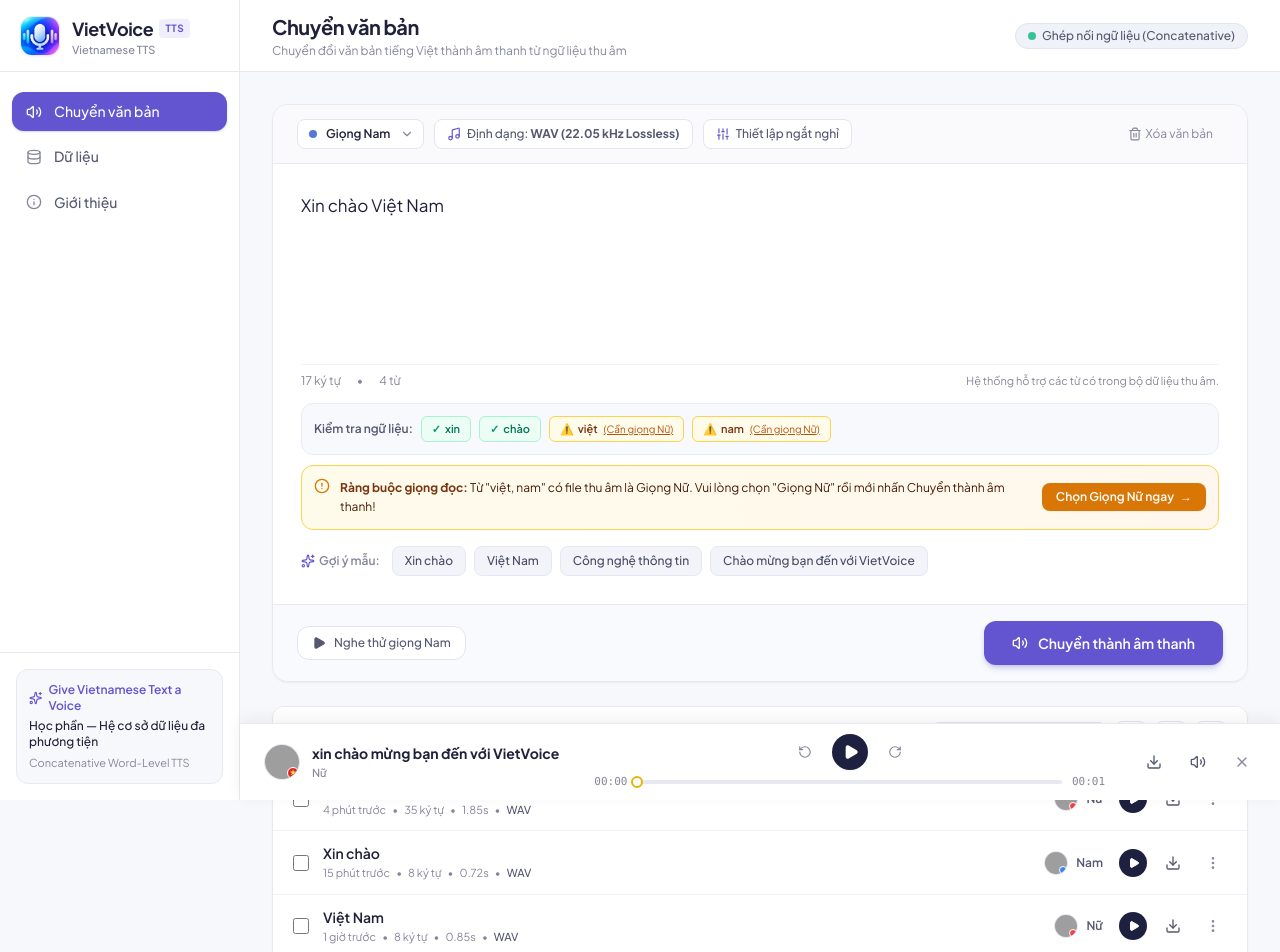
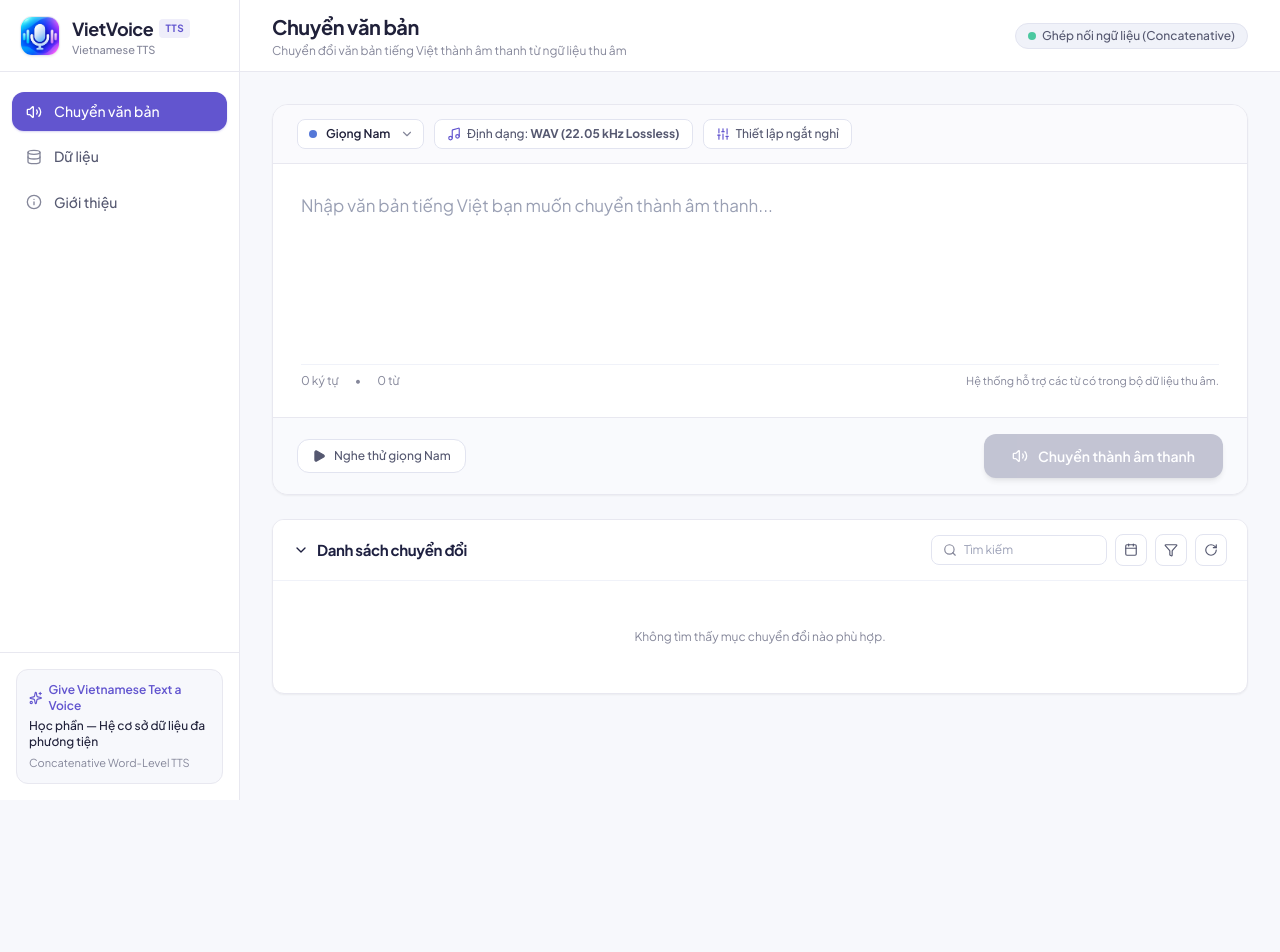
Before and after one commit to NhuYtech/VietVoice, a React (Vite) app: page / in a window 1280 px wide. Shown: the top 952 px of the page. After the commit the page ends 800 px from the top, so only its background shows below. Built offline with nearby package versions, Linux system fonts and the light colour scheme; grey boxes are pictures that could not be loaded.

Commit message:
refactor: remove voice avatars, clear all mock data, and remove voice constraint warning & sample suggestions

```diff
--- a/src/App.tsx
+++ b/src/App.tsx
@@ -23,7 +23,7 @@ import { NotificationModal, type NotificationModalData } from './components/Noti
 
 export const App: React.FC = () => {
   const [currentTab, setCurrentTab] = useState<NavTab>('tts');
-  const [inputText, setInputText] = useState('Xin chào Việt Nam');
+  const [inputText, setInputText] = useState('');
   const [selectedVoice, setSelectedVoice] = useState<'Nam' | 'Nữ'>('Nam');
   const [isConverting, setIsConverting] = useState(false);
   const [activeResult, setActiveResult] = useState<SynthResult | null>(null);
@@ -36,7 +36,7 @@ export const App: React.FC = () => {
 
   // Track âm thanh đang phát ở thanh player cố định cuối trang
   const [playerTrack, setPlayerTrack] = useState<PlayerTrack | null>(null);
-  const [isPlayerOpen, setIsPlayerOpen] = useState(true);
+  const [isPlayerOpen, setIsPlayerOpen] = useState(false);
 
   // Tải danh sách ngữ liệu từ IndexedDB và manifest ban đầu
   const loadCorpus = useCallback(async () => {
@@ -65,6 +65,9 @@ export const App: React.FC = () => {
         filename: list[0].filename,
       });
       setIsPlayerOpen(true);
+    } else {
+      setPlayerTrack(null);
+      setIsPlayerOpen(false);
     }
   }, []);
 
--- a/src/components/BottomAudioPlayer.tsx
+++ b/src/components/BottomAudioPlayer.tsx
@@ -193,35 +193,8 @@ export const BottomAudioPlayer: React.FC<BottomAudioPlayerProps> = ({
 
   return (
     <div className="fixed bottom-0 left-0 md:left-[240px] right-0 z-40 bg-white border-t border-[#E8E8F0] shadow-[0_-4px_16px_rgba(0,0,0,0.06)] px-4 sm:px-6 py-2.5 flex items-center justify-between min-h-[68px] select-none">
-      {/* 1. Bên trái: Avatar + Tên bản ghi + Giọng (Nam / Nữ) */}
+      {/* 1. Bên trái: Tên bản ghi + Giọng (Nam / Nữ) */}
       <div className="flex items-center gap-3 min-w-0 max-w-[260px] sm:max-w-[320px] md:max-w-[360px] shrink-0">
-        <div className="relative w-9 h-9 rounded-full overflow-hidden bg-[#F0F2F9] shrink-0 border border-[#E2E4F0]">
-          {isFemale ? (
-            <img
-              src="https://images.unsplash.com/photo-1573496359142-b8d87734a5a2?w=100&auto=format&fit=crop&q=80"
-              alt="Giọng Nữ"
-              className="w-full h-full object-cover"
-              onError={(e) => {
-                (e.currentTarget as HTMLElement).style.display = 'none';
-              }}
-            />
-          ) : (
-            <img
-              src="https://images.unsplash.com/photo-1535713875002-d1d0cf377fde?w=100&auto=format&fit=crop&q=80"
-              alt="Giọng Nam"
-              className="w-full h-full object-cover"
-              onError={(e) => {
-                (e.currentTarget as HTMLElement).style.display = 'none';
-              }}
-            />
-          )}
-
-          {/* Badge cờ Việt Nam đỏ sao vàng ở góc avatar */}
-          <span className="absolute bottom-0 right-0 w-3 h-3 rounded-full bg-red-600 border border-white flex items-center justify-center text-[7px] text-yellow-300 font-bold leading-none">
-            ★
-          </span>
-        </div>
-
         <div className="min-w-0 flex-1">
           <div
             className="font-bold text-xs md:text-sm text-[#20213A] truncate leading-tight"
@@ -229,8 +202,13 @@ export const BottomAudioPlayer: React.FC<BottomAudioPlayerProps> = ({
           >
             {track.text}
           </div>
-          <div className="text-[11px] text-[#85879A] mt-0.5 font-medium">
-            {isFemale ? 'Nữ' : 'Nam'}
+          <div className="text-[11px] text-[#85879A] mt-0.5 font-medium flex items-center gap-1.5">
+            <span
+              className={`w-1.5 h-1.5 rounded-full ${
+                isFemale ? 'bg-[#B16BC1]' : 'bg-[#5578D8]'
+              }`}
+            />
+            <span>{isFemale ? 'Nữ' : 'Nam'}</span>
           </div>
         </div>
       </div>
--- a/src/components/ConversionHistory.tsx
+++ b/src/components/ConversionHistory.tsx
@@ -409,36 +409,15 @@ export const ConversionHistory: React.FC<ConversionHistoryProps> = ({
                     </div>
                   </div>
 
-                  {/* Middle Side: Speaker Avatar & Name (Chỉ hiển thị Nam hoặc Nữ) */}
-                  <div className="hidden sm:flex items-center gap-2 shrink-0 px-4">
-                    <div className="relative w-6 h-6 rounded-full overflow-hidden bg-[#F0F2F9] flex items-center justify-center border border-[#E2E4F0]">
-                      {isFemale ? (
-                        <img
-                          src="https://images.unsplash.com/photo-1573496359142-b8d87734a5a2?w=100&auto=format&fit=crop&q=80"
-                          alt="Nữ"
-                          className="w-full h-full object-cover"
-                          onError={(e) => {
-                            (e.currentTarget as HTMLElement).style.display = 'none';
-                          }}
-                        />
-                      ) : (
-                        <img
-                          src="https://images.unsplash.com/photo-1535713875002-d1d0cf377fde?w=100&auto=format&fit=crop&q=80"
-                          alt="Nam"
-                          className="w-full h-full object-cover"
-                          onError={(e) => {
-                            (e.currentTarget as HTMLElement).style.display = 'none';
-                          }}
-                        />
-                      )}
-                      {/* Mic Status Dot */}
-                      <span
-                        className={`absolute bottom-0 right-0 w-2 h-2 rounded-full border border-white ${
-                          isFemale ? 'bg-red-500' : 'bg-blue-500'
-                        }`}
-                      />
-                    </div>
-                    <span className="text-xs font-semibold text-[#555870]">
+                  {/* Middle Side: Speaker Name (Chỉ hiển thị Nam hoặc Nữ) */}
+                  <div className="hidden sm:flex items-center shrink-0 px-4">
+                    <span
+                      className={`text-xs font-semibold px-2 py-0.5 rounded-md ${
+                        isFemale
+                          ? 'bg-[#B16BC1]/10 text-[#B16BC1]'
+                          : 'bg-[#5578D8]/10 text-[#5578D8]'
+                      }`}
+                    >
                       {isFemale ? 'Nữ' : 'Nam'}
                     </span>
                   </div>
--- a/src/components/CorpusView.tsx
+++ b/src/components/CorpusView.tsx
@@ -55,8 +55,6 @@ export const CorpusView: React.FC<CorpusViewProps> = ({
         isMock: false,
       };
     }),
-    // Mock entries
-    ...MOCK_CORPUS_ITEMS,
   ];
 
   const filtered = combinedList.filter((item) => {
@@ -277,15 +275,9 @@ export const CorpusView: React.FC<CorpusViewProps> = ({
                     {(Number(item.duration) || 0).toFixed(2)}s
                   </td>
                   <td className="py-3.5 px-4">
-                    {item.isMock ? (
-                      <span className="text-[10px] px-2 py-0.5 rounded-full bg-[#F3F4FA] text-[#85879A] border border-[#E5E6F2]">
-                        Mẫu minh họa
-                      </span>
-                    ) : (
-                      <span className="text-[10px] px-2 py-0.5 rounded-full bg-emerald-50 text-emerald-700 font-semibold border border-emerald-200">
-                        Bản thu thật
-                      </span>
-                    )}
+                    <span className="text-[10px] px-2 py-0.5 rounded-full bg-emerald-50 text-emerald-700 font-semibold border border-emerald-200">
+                      Bản thu âm
+                    </span>
                   </td>
                   <td className="py-3.5 px-4 text-right">
                     <div className="flex items-center justify-end gap-1">
--- a/src/components/MainEditor.tsx
+++ b/src/components/MainEditor.tsx
@@ -7,7 +7,6 @@ import {
   Mic,
   AlertCircle,
   Music,
-  Sparkles,
   Sliders,
   ChevronDown,
 } from 'lucide-react';
@@ -27,13 +26,6 @@ interface MainEditorProps {
   isPlayingPreview: 'Nam' | 'Nữ' | null;
   onOpenRecordModal?: (word?: string) => void;
 }
-
-const EXAMPLES = [
-  'Xin chào',
-  'Việt Nam',
-  'Công nghệ thông tin',
-  'Chào mừng bạn đến với VietVoice',
-];
 
 export const MainEditor: React.FC<MainEditorProps> = ({
   text,
@@ -131,7 +123,7 @@ export const MainEditor: React.FC<MainEditorProps> = ({
           </div>
         </div>
 
-        {/* Vocabulary availability helper tags & voice constraints */}
+        {/* Vocabulary availability helper tags */}
         {text.trim() && (
           <div className="mt-3.5 space-y-2.5">
             <div className="p-3 rounded-xl bg-[#F8F9FD] border border-[#EAEBF5] text-xs flex flex-wrap items-center gap-2">
@@ -187,29 +179,6 @@ export const MainEditor: React.FC<MainEditorProps> = ({
               )}
             </div>
 
-            {/* Thông báo ràng buộc giọng đọc */}
-            {vocabCheck.hasWrongVoice && vocabCheck.suggestedVoice && (
-              <div className="p-3 rounded-xl bg-gradient-to-r from-amber-50 to-orange-50 border border-amber-300 text-amber-950 flex flex-col sm:flex-row items-start sm:items-center justify-between gap-3 shadow-xs animate-in fade-in duration-200">
-                <div className="flex items-start gap-2.5">
-                  <AlertCircle className="w-4 h-4 text-amber-600 flex-shrink-0 mt-0.5 sm:mt-0" />
-                  <div className="text-xs leading-relaxed">
-                    <span className="font-bold text-amber-900">Ràng buộc giọng đọc: </span>
-                    {vocabCheck.wrongVoiceMessage ||
-                      `Các từ trong câu chỉ có sẵn ở bản thu Giọng ${vocabCheck.suggestedVoice}. Hãy chuyển sang Giọng ${vocabCheck.suggestedVoice} để tổng hợp.`}
-                  </div>
-                </div>
-
-                <button
-                  type="button"
-                  onClick={() => onSelectVoice(vocabCheck.suggestedVoice!)}
-                  className="px-3.5 py-1.5 rounded-lg bg-amber-600 hover:bg-amber-700 active:scale-95 text-white font-semibold text-xs transition shadow-sm flex items-center gap-1.5 flex-shrink-0"
-                >
-                  <span>Chọn Giọng {vocabCheck.suggestedVoice} ngay</span>
-                  <span>→</span>
-                </button>
-              </div>
-            )}
-
             {/* Thông báo từ chưa có bản ghi âm */}
             {vocabCheck.hasMissing && (
               <div className="p-3 rounded-xl bg-gradient-to-r from-rose-50 to-red-50 border border-rose-300 text-rose-950 flex flex-col sm:flex-row items-start sm:items-center justify-between gap-3 shadow-xs animate-in fade-in duration-200">
@@ -236,23 +205,6 @@ export const MainEditor: React.FC<MainEditorProps> = ({
             )}
           </div>
         )}
-
-        {/* Example Suggestions */}
-        <div className="mt-4 flex flex-wrap items-center gap-2">
-          <span className="text-xs font-semibold text-[#85879A] mr-1 flex items-center gap-1">
-            <Sparkles className="w-3.5 h-3.5 text-[#6255CF]" />
-            Gợi ý mẫu:
-          </span>
-          {EXAMPLES.map((ex) => (
-            <button
-              key={ex}
-              onClick={() => onChangeText(ex)}
-              className="text-xs px-3 py-1.5 rounded-lg bg-[#F3F4FA] hover:bg-[#EAEBF5] text-[#484B63] transition font-medium border border-[#E5E6F2]"
-            >
-              {ex}
-            </button>
-          ))}
-        </div>
       </div>
 
       {/* Main Action Bar */}
--- a/src/data/mockCorpus.ts
+++ b/src/data/mockCorpus.ts
@@ -1,5 +1,3 @@
-import { encodeVnFilename } from '../lib/vniCodec';
-
 export interface CorpusItem {
   id: string;
   word: string;
@@ -24,170 +22,9 @@ export interface ConversionHistoryItem {
 }
 
 /**
- * Danh mục ngữ liệu mẫu minh họa giao diện (Mock Corpus Data)
- * Giúp người dùng hình dung rõ cách thức quản lý từ vựng và file âm thanh của đồ án.
+ * Đã xóa toàn bộ dữ liệu mẫu (Mock data) theo yêu cầu.
+ * Hệ thống hoạt động 100% dựa trên ngữ liệu thu âm thật của người dùng.
  */
-export const MOCK_CORPUS_ITEMS: CorpusItem[] = [
-  {
-    id: 'mock-1',
-    word: 'xin chào',
-    code: 'xin0_chao2',
-    speaker: 'Nam',
-    filename: 'xin0_chao2.wav',
-    duration: 0.72,
-    createdAt: '2026-11-01 09:30',
-    isMock: true
-  },
-  {
-    id: 'mock-2',
-    word: 'việt nam',
-    code: 'vie+t5_nam0',
-    speaker: 'Nữ',
-    filename: 'vie+t5_nam0.wav',
-    duration: 0.85,
-    createdAt: '2026-11-01 09:35',
-    isMock: true
-  },
-  {
-    id: 'mock-3',
-    word: 'công nghệ',
-    code: 'co+ng0_nghe+5',
-    speaker: 'Nam',
-    filename: 'co+ng0_nghe+5.wav',
-    duration: 0.78,
-    createdAt: '2026-11-01 10:15',
-    isMock: true
-  },
-  {
-    id: 'mock-4',
-    word: 'thông tin',
-    code: 'tho+ng0_tin0',
-    speaker: 'Nữ',
-    filename: 'tho+ng0_tin0.wav',
-    duration: 0.69,
-    createdAt: '2026-11-01 10:20',
-    isMock: true
-  },
-  {
-    id: 'mock-5',
-    word: 'tiếng việt',
-    code: 'tie+ng1_vie+t5',
-    speaker: 'Nữ',
-    filename: 'tie+ng1_vie+t5.wav',
-    duration: 0.74,
-    createdAt: '2026-11-01 10:45',
-    isMock: true
-  },
-  {
-    id: 'mock-6',
-    word: 'học tập',
-    code: 'hoc5_ta+p5',
-    speaker: 'Nam',
-    filename: 'hoc5_ta+p5.wav',
-    duration: 0.75,
-    createdAt: '2026-11-01 11:00',
-    isMock: true
-  },
-  {
-    id: 'mock-7',
-    word: 'tiếng nói',
-    code: 'tie+ng1_noi1',
-    speaker: 'Nữ',
-    filename: 'tie+ng1_noi1.wav',
-    duration: 0.81,
-    createdAt: '2026-11-01 11:20',
-    isMock: true
-  },
-  {
-    id: 'mock-8',
-    word: 'bác',
-    code: 'bac1',
-    speaker: 'Nam',
-    filename: 'bac1.wav',
-    duration: 0.42,
-    createdAt: '2026-11-01 14:00',
-    isMock: true
-  },
-  {
-    id: 'mock-9',
-    word: 'cảng',
-    code: 'cang3',
-    speaker: 'Nữ',
-    filename: 'cang3.wav',
-    duration: 0.48,
-    createdAt: '2026-11-01 14:05',
-    isMock: true
-  },
-  {
-    id: 'mock-10',
-    word: 'ba',
-    code: 'ba0',
-    speaker: 'Nam',
-    filename: 'ba0.wav',
-    duration: 0.38,
-    createdAt: '2026-11-01 14:10',
-    isMock: true
-  },
-  {
-    id: 'mock-11',
-    word: 'đêm',
-    code: 'd-e+m0',
-    speaker: 'Nữ',
-    filename: 'd-e+m0.wav',
-    duration: 0.45,
-    createdAt: '2026-11-01 14:15',
-    isMock: true
-  },
-  {
-    id: 'mock-12',
-    word: 'đường',
-    code: 'd-uuoong2',
-    speaker: 'Nam',
-    filename: 'd-uuoong2.wav',
-    duration: 0.52,
-    createdAt: '2026-11-01 14:20',
-    isMock: true
-  }
-];
+export const MOCK_CORPUS_ITEMS: CorpusItem[] = [];
 
-/**
- * Danh sách lịch sử chuyển đổi ban đầu (Mock History Data)
- */
-export const INITIAL_CONVERSION_HISTORY: ConversionHistoryItem[] = [
-  {
-    id: 'hist-0',
-    text: 'xin chào mừng bạn đến với VietVoice',
-    speaker: 'Nữ',
-    duration: 1.85,
-    createdAt: '4 phút trước',
-    filename: 'xin_chao_mung_ban_den_voi_vietvoice.wav',
-    status: 'completed'
-  },
-  {
-    id: 'hist-1',
-    text: 'Xin chào',
-    speaker: 'Nam',
-    duration: 0.72,
-    createdAt: '15 phút trước',
-    filename: 'xin0_chao2.wav',
-    status: 'completed'
-  },
-  {
-    id: 'hist-2',
-    text: 'Việt Nam',
-    speaker: 'Nữ',
-    duration: 0.85,
-    createdAt: '2026-11-02 15:05',
-    filename: 'vie+t5_nam0.wav',
-    status: 'completed'
-  },
-  {
-    id: 'hist-3',
-    text: 'Công nghệ thông tin',
-    speaker: 'Nam',
-    duration: 1.47,
-    createdAt: '2026-11-02 16:30',
-    filename: 'co+ng0_nghe+5_tho+ng0_tin0.wav',
-    status: 'completed'
-  }
-];
+export const INITIAL_CONVERSION_HISTORY: ConversionHistoryItem[] = [];
--- a/src/services/ttsService.ts
+++ b/src/services/ttsService.ts
@@ -11,33 +11,24 @@ const STORAGE_KEY = 'vietvoice_conversion_history';
 export function getStoredHistory(): ConversionHistoryItem[] {
   try {
     const raw = localStorage.getItem(STORAGE_KEY);
-    if (!raw) {
-      localStorage.setItem(STORAGE_KEY, JSON.stringify(INITIAL_CONVERSION_HISTORY));
-      return INITIAL_CONVERSION_HISTORY;
-    }
+    if (!raw) return [];
     const parsed = JSON.parse(raw);
-    if (!Array.isArray(parsed)) {
-      return INITIAL_CONVERSION_HISTORY;
-    }
-    // Chuẩn hóa và làm sạch từng mục để không bao giờ bị undefined gây crash
-    return parsed.map((item, idx) => ({
-      id: item?.id || `hist-${idx}-${Date.now()}`,
-      text: String(item?.text || 'Mẫu âm thanh'),
+    if (!Array.isArray(parsed)) return [];
+    const real = parsed.filter((it: any) => it && !String(it.id).startsWith('hist-'));
+    return real.map((item: any, idx: number) => ({
+      id: item?.id || `conv-${idx}-${Date.now()}`,
+      text: String(item?.text || ''),
       speaker: (item?.speaker === 'Nữ' || item?.speaker === 'Nữ 01' ? 'Nữ' : 'Nam') as 'Nam' | 'Nữ',
       duration: typeof item?.duration === 'number' && !isNaN(item.duration) ? item.duration : 0.6,
-      createdAt: String(item?.createdAt || '2026-11-02 12:00'),
+      createdAt: String(item?.createdAt || ''),
       filename: String(item?.filename || 'vietvoice_audio.wav'),
       status: item?.status === 'failed' ? 'failed' : 'completed',
     }));
   } catch (err) {
-    console.error('Không thể đọc lịch sử chuyển đổi:', err);
-    return INITIAL_CONVERSION_HISTORY;
+    return [];
   }
 }
 
-/**
- * Lưu lịch sử chuyển đổi vào LocalStorage
- */
 export function saveHistory(items: ConversionHistoryItem[]): void {
   try {
     if (!Array.isArray(items)) return;
```
